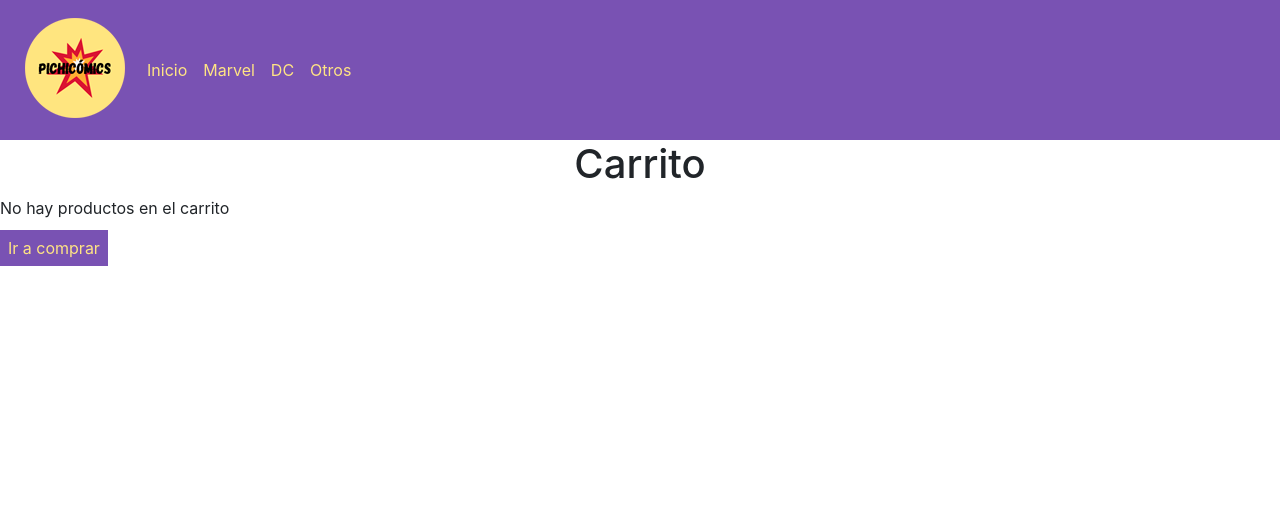
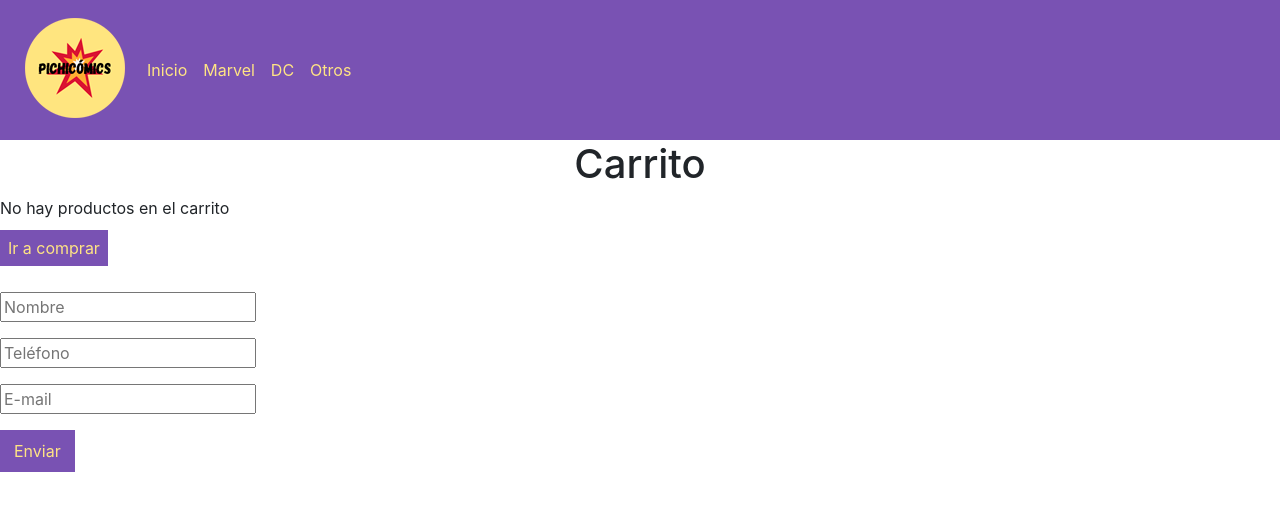
Before and after one commit to SolPichirili/react-project, a React (Create React App) app: page /carrito in a window 1280 px wide. Shown: the top 510 px of the page. Built offline with nearby package versions, Linux system fonts and the light colour scheme.

Commit message:
desafio 11

```diff
--- a/src/App.css
+++ b/src/App.css
@@ -9,6 +9,7 @@
 
 .link {
   color: #ffe484;
+  margin: 0.5rem;
 }
 
 .link:hover{
@@ -94,3 +95,12 @@
   border-radius: 0.5rem;
   color: black;
 }
+
+form {
+  margin: 2rem auto;
+}
+
+form input {
+  display: block;
+  margin-bottom: 1rem;
+}
--- a/src/components/Cart.jsx
+++ b/src/components/Cart.jsx
@@ -1,9 +1,40 @@
 import { Link } from 'react-router-dom';
 import { useCartContext } from '../context/CartContext';
+import { useState } from 'react';
+import { getFirestore } from '../servicios/firebaseServicio';
+import firebase from 'firebase/app';
+import 'firebase/firestore';
 
 const Cart = () => {
+    const [comprador, setComprador] = useState({ nombre: '', telefono: '', email: '' })
+    const [id, setId] = useState('')
 
     const { compra, totalItems, borrarTodo, precioTotal, eliminarItem, precioPorItems } = useCartContext();
+
+    const fecha = firebase.firestore.Timestamp.fromDate(new Date());
+
+    const orden = { comprador, item: compra, fecha, total: precioTotal() }
+
+    const manejarChange = (e) => {
+        setComprador({
+            ...comprador,
+            [e.target.name]: e.target.value
+        })
+    }
+
+    const manejarSubmit = (e) => {
+        e.preventDefault();
+        const db = getFirestore()
+
+        db.collection('order').add(orden)
+            .then(({ id }) => {
+                setId(id)
+            })
+            .catch(err => console.log(err))
+    }
+
+    console.log(orden)
+    console.log(id)
 
     return (
         <div>
@@ -16,22 +47,32 @@ const Cart = () => {
                             <p>Cantidad: {i.cantidad}</p>
                             <p>Precio por unidad: {i.item.precio}</p>
                             <p>Subtotal: $ {precioPorItems(i.item.precio, i.cantidad)}</p>
-                            <button onClick={()=> eliminarItem(i.item.id)}>X</button>
+                            <button onClick={() => eliminarItem(i.item.id)}>X</button>
                         </div>))}
                     <p>Productos en su carrito: {totalItems()}</p>
                     <p>Precio Total: ${precioTotal()}</p>
                     <button onClick={borrarTodo}>Borrar todo</button>
                 </>
             )}
-            {compra.length === 0 &&(
-            <>
-            <p>No hay productos en el carrito</p>
-            <Link to="/" className="botonAgregar">Ir a comprar</Link>
-            </>
+            {compra.length === 0 && (
+                <>
+                    <p>No hay productos en el carrito</p>
+                    <Link to="/" className="botonAgregar">Ir a comprar</Link>
+                </>
+            )}
+
+            <form onChange={manejarChange} onSubmit={manejarSubmit}>
+                <input type='text' placeholder='Nombre' name='nombre' value={comprador.nombre}></input>
+                <input type='text' placeholder='Teléfono' name='telefono' value={comprador.telefono}></input>
+                <input type='email' placeholder='E-mail' name='email' value={comprador.email}></input>
+                <button className="botonAgregar">Enviar</button>
+            </form>
+
+            {id.length !==0 && (
+                <div><p>Su orden de compra es: {id}</p></div>
             )}
         </div>
     )
-
 }
 
 export default Cart;
--- a/src/components/NavBar.jsx
+++ b/src/components/NavBar.jsx
@@ -16,10 +16,10 @@ const NavBar = () => {
             <Navbar.Toggle aria-controls="responsive-navbar-nav" />
             <Navbar.Collapse id="responsive-navbar-nav">
                 <Nav className="mr-auto">
-                    <Nav.Link><Link to="/" className="link">Inicio</Link></Nav.Link>
-                    <Nav.Link><Link to="/categorias/Marvel" className="link">Marvel</Link></Nav.Link>
-                    <Nav.Link><Link to="/categorias/DC" className="link">DC</Link></Nav.Link>
-                    <Nav.Link><Link to="/categorias/Otros" className="link">Otros</Link></Nav.Link>
+                    <Link to="/" className="link">Inicio</Link>
+                    <Link to="/categorias/Marvel" className="link">Marvel</Link>
+                    <Link to="/categorias/DC" className="link">DC</Link>
+                    <Link to="/categorias/Otros" className="link">Otros</Link>
                 </Nav>
                 {compra.length !== 0 && <CartWidget />}
             </Navbar.Collapse>
--- a/src/containers/ItemDetailContainer.jsx
+++ b/src/containers/ItemDetailContainer.jsx
@@ -16,8 +16,6 @@ const ItemDetailContainer = () => {
 
     }, [id])
 
-    console.log(items)
-
     return (
         <div>
             <ItemDetail item={items} />
--- a/src/servicios/firebaseServicio.js
+++ b/src/servicios/firebaseServicio.js
@@ -1,4 +1,4 @@
-import firebase from "firebase";
+import firebase from 'firebase/app';
 import 'firebase/firestore';
 
 const firebaseConfig = {
```
